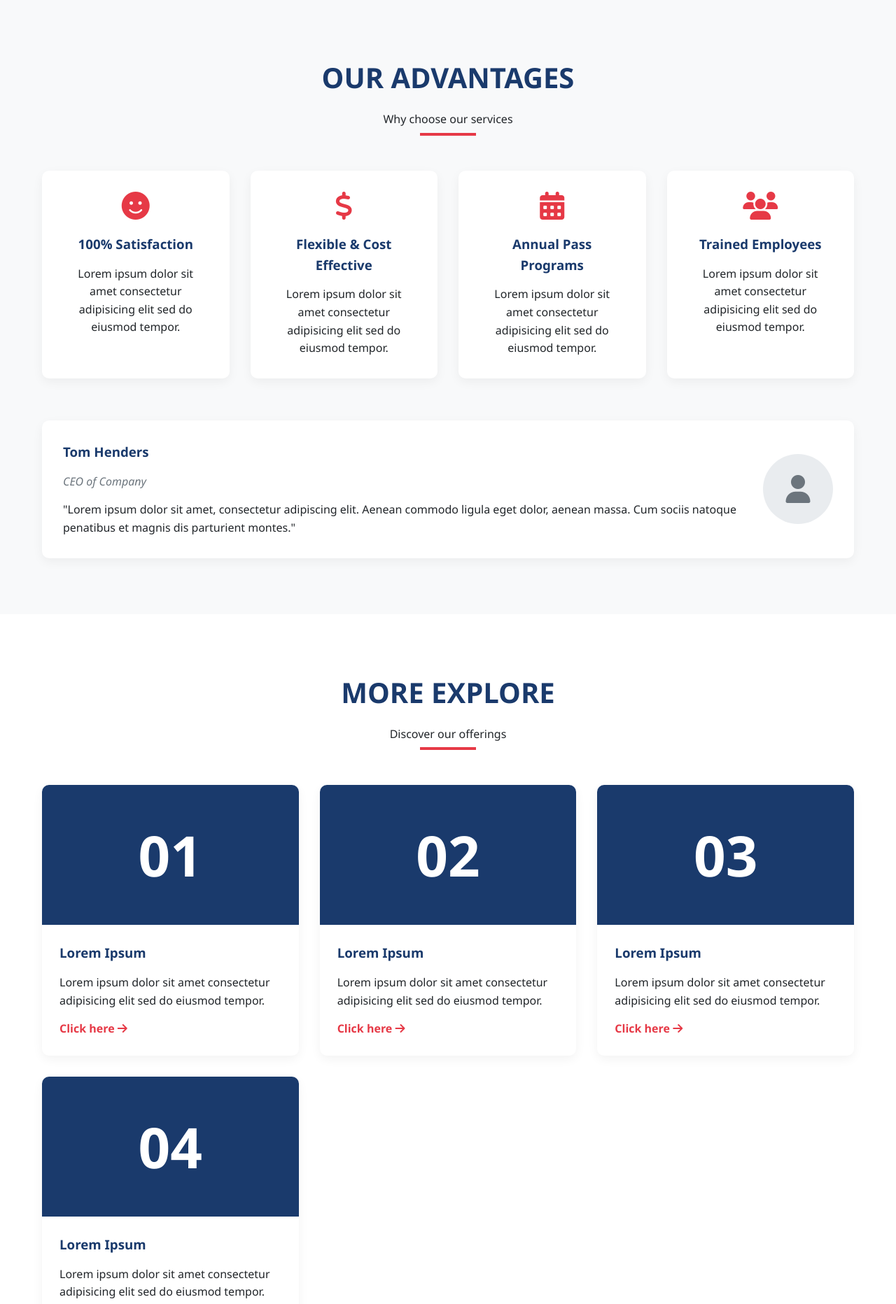
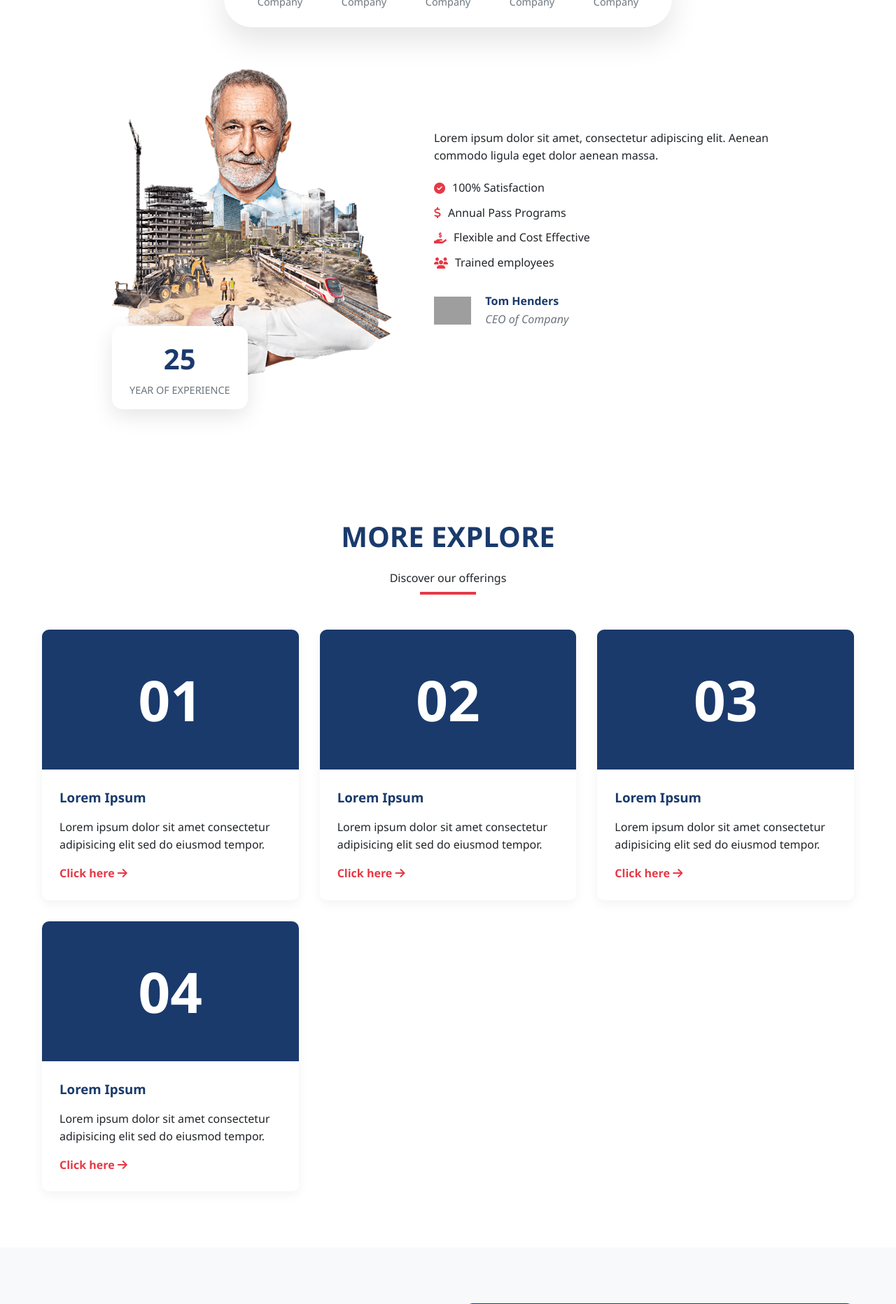
Before and after one commit to electrodragon/BeMotion, a PHP site: page / in a window 1280 px wide. Shown: the part 871-2735 px from the top of the page at 70% size. Run offline with PHP 8.4, Linux system fonts and the light colour scheme; grey boxes are pictures that could not be loaded.

Commit message:
FIRST PAGE DESIGN DONE JUST NAV BAR TO BE CHANGED

```diff
--- a/css/main.css
+++ b/css/main.css
@@ -147,83 +147,126 @@ nav ul li a:hover::after {
 }
 
 .hero {
-  background: linear-gradient(rgba(0, 0, 0, 0.7), rgba(0, 0, 0, 0.7)), url("https://images.unsplash.com/photo-1494976388531-d1058494cdd8?ixlib=rb-4.0.3&ixid=M3wxMjA3fDB8MHxwaG90by1wYWdlfHx8fGVufDB8fHx8fA%3D%3D&auto=format&fit=crop&w=1170&q=80");
+  background: url("/assets/images/cookreyan.png") no-repeat center center;
   background-size: cover;
-  background-position: center;
   height: 100vh;
+  margin-top: 70px;
+  position: relative;
   display: flex;
-  align-items: center;
-  text-align: center;
-  color: white;
-  margin-top: 70px;
+  align-items: flex-end;
+  justify-content: center;
 }
-
-.hero-content {
-  max-width: 800px;
-  margin: 0 auto;
-}
-
-.hero h1 {
-  font-size: 3.5rem;
-  margin-bottom: 20px;
-  text-transform: uppercase;
-}
-
-.hero p {
-  font-size: 1.2rem;
-  margin-bottom: 30px;
-}
-
-.contact-info {
+.hero .company-bar {
+  width: 100%;
+  position: absolute;
+  bottom: -40px;
   display: flex;
   justify-content: center;
-  gap: 40px;
-  margin-top: 30px;
+  z-index: 10;
 }
-
-.contact-item {
+.hero .company-bar .company-icons {
+  max-width: 1000px;
+  background: white;
+  padding: 25px 30px;
+  border-radius: 40px;
+  box-shadow: 0 20px 40px rgba(0, 0, 0, 0.1);
+  display: flex;
+  justify-content: space-between;
+  gap: 20px;
+  flex-wrap: wrap;
+}
+.hero .company-bar .icon-box {
   text-align: center;
+  flex: 1;
+  min-width: 100px;
 }
-
-.contact-item i {
-  font-size: 2rem;
-  color: var(--secondary);
-  margin-bottom: 10px;
+.hero .company-bar .icon-box i {
+  font-size: 1.8rem;
+  color: var(--gray);
+  margin-bottom: 5px;
+}
+.hero .company-bar .icon-box p {
+  font-weight: 500;
+  font-size: 0.9rem;
+  color: var(--gray);
 }
 
 .features {
-  background-color: var(--light);
+  background: white;
+  padding: 100px 0;
 }
-
-.features-grid {
-  display: grid;
-  grid-template-columns: repeat(auto-fit, minmax(250px, 1fr));
-  gap: 30px;
-  margin-top: 40px;
+.features .experience-wrap {
+  display: flex;
+  align-items: center;
+  justify-content: center;
+  gap: 60px;
+  flex-wrap: wrap;
 }
-
-.feature-card {
+.features .experience-left {
+  position: relative;
+}
+.features .experience-left img {
+  max-width: 400px;
+  border-radius: 10px;
+}
+.features .experience-left .badge {
+  position: absolute;
+  bottom: -30px;
+  left: 0;
   background: white;
-  padding: 30px;
-  border-radius: 10px;
-  box-shadow: 0 5px 15px rgba(0, 0, 0, 0.05);
+  border-radius: 15px;
+  padding: 15px 25px;
+  box-shadow: 0 10px 30px rgba(0, 0, 0, 0.1);
   text-align: center;
-  transition: transform 0.3s;
 }
-
-.feature-card:hover {
-  transform: translateY(-10px);
+.features .experience-left .badge .years {
+  font-size: 2.5rem;
+  font-weight: bold;
+  color: var(--primary);
+  display: block;
 }
-
-.feature-card i {
-  font-size: 2.5rem;
-  color: var(--secondary);
+.features .experience-left .badge .text {
+  font-size: 0.9rem;
+  color: var(--gray);
+  font-weight: 500;
+}
+.features .experience-right {
+  max-width: 500px;
+}
+.features .experience-right p {
+  font-size: 1rem;
   margin-bottom: 20px;
 }
-
-.feature-card h3 {
-  margin-bottom: 15px;
+.features .experience-right .features-list {
+  list-style: none;
+  padding: 0;
+  margin-bottom: 30px;
+}
+.features .experience-right .features-list li {
+  display: flex;
+  align-items: center;
+  margin-bottom: 10px;
+}
+.features .experience-right .features-list li i {
+  margin-right: 10px;
+  color: var(--secondary);
+}
+.features .experience-right .signature {
+  display: flex;
+  align-items: center;
+  gap: 20px;
+}
+.features .experience-right .signature img {
+  height: 40px;
+}
+.features .experience-right .signature h4 {
+  margin: 0;
   color: var(--primary);
+}
+.features .experience-right .signature p {
+  margin: 0;
+  font-style: italic;
+  color: var(--gray);
 }
 
 .explore-grid {
--- a/includes/features.php
+++ b/includes/features.php
@@ -1,44 +1,26 @@
 <section class="features">
-    <div class="container">
-        <div class="section-title">
-            <h2>Our Advantages</h2>
-            <p>Why choose our services</p>
-        </div>
-
-        <div class="features-grid">
-            <div class="feature-card">
-                <i class="fas fa-smile"></i>
-                <h3>100% Satisfaction</h3>
-                <p>Lorem ipsum dolor sit amet consectetur adipisicing elit sed do eiusmod tempor.</p>
-            </div>
-
-            <div class="feature-card">
-                <i class="fas fa-dollar-sign"></i>
-                <h3>Flexible & Cost Effective</h3>
-                <p>Lorem ipsum dolor sit amet consectetur adipisicing elit sed do eiusmod tempor.</p>
-            </div>
-
-            <div class="feature-card">
-                <i class="fas fa-calendar-alt"></i>
-                <h3>Annual Pass Programs</h3>
-                <p>Lorem ipsum dolor sit amet consectetur adipisicing elit sed do eiusmod tempor.</p>
-            </div>
-
-            <div class="feature-card">
-                <i class="fas fa-users"></i>
-                <h3>Trained Employees</h3>
-                <p>Lorem ipsum dolor sit amet consectetur adipisicing elit sed do eiusmod tempor.</p>
+    <div class="container experience-wrap">
+        <div class="experience-left">
+            <img src="/assets/images/experience.png" alt="CEO Image">
+            <div class="badge">
+                <span class="years">25</span>
+                <span class="text">YEAR OF EXPERIENCE</span>
             </div>
         </div>
-
-        <div style="margin-top: 60px; background: white; padding: 30px; border-radius: 10px; box-shadow: 0 5px 15px rgba(0,0,0,0.05); display: flex; align-items: center; gap: 30px;">
-            <div style="flex: 1;">
-                <h3 style="color: var(--primary); margin-bottom: 15px;">Tom Henders</h3>
-                <p style="font-style: italic; color: var(--gray);">CEO of Company</p>
-                <p style="margin-top: 15px;">"Lorem ipsum dolor sit amet, consectetur adipiscing elit. Aenean commodo ligula eget dolor, aenean massa. Cum sociis natoque penatibus et magnis dis parturient montes."</p>
-            </div>
-            <div style="width: 100px; height: 100px; background: var(--light-gray); border-radius: 50%; display: flex; align-items: center; justify-content: center; font-size: 2.5rem; color: var(--gray);">
-                <i class="fas fa-user"></i>
+        <div class="experience-right">
+            <p>Lorem ipsum dolor sit amet, consectetur adipiscing elit. Aenean commodo ligula eget dolor aenean massa.</p>
+            <ul class="features-list">
+                <li><i class="fas fa-check-circle"></i> 100% Satisfaction</li>
+                <li><i class="fas fa-dollar-sign"></i> Annual Pass Programs</li>
+                <li><i class="fas fa-hand-holding-usd"></i> Flexible and Cost Effective</li>
+                <li><i class="fas fa-users"></i> Trained employees</li>
+            </ul>
+            <div class="signature">
+                <img src="/assets/images/signature.png" alt="Signature">
+                <div>
+                    <h4>Tom Henders</h4>
+                    <p>CEO of Company</p>
+                </div>
             </div>
         </div>
     </div>
--- a/includes/hero.php
+++ b/includes/hero.php
@@ -1,24 +1,11 @@
 <section class="hero">
-    <div class="container">
-        <div class="hero-content">
-            <h1>Premium Automotive Solutions</h1>
-            <p>Lorem ipsum dolor sit amet, consectetur adipisicing elit. Eiusmod tempor incididunt ut labore et dolore magna aliqua. Ut enim ad minim veniam.</p>
-            <a href="#" class="btn">Contact Us</a>
-
-            <div class="contact-info">
-                <div class="contact-item">
-                    <i class="fas fa-phone"></i>
-                    <p>+123 456 789</p>
-                </div>
-                <div class="contact-item">
-                    <i class="fas fa-envelope"></i>
-                    <p>contact@bemotion.com</p>
-                </div>
-                <div class="contact-item">
-                    <i class="fas fa-map-marker-alt"></i>
-                    <p>123 Street 456 House</p>
-                </div>
-            </div>
+    <div class="company-bar">
+        <div class="company-icons">
+            <div class="icon-box"><i class="fas fa-building"></i><p>Company</p></div>
+            <div class="icon-box"><i class="fas fa-chart-line"></i><p>Company</p></div>
+            <div class="icon-box"><i class="fas fa-industry"></i><p>Company</p></div>
+            <div class="icon-box"><i class="fas fa-boxes"></i><p>Company</p></div>
+            <div class="icon-box"><i class="fas fa-file-invoice"></i><p>Company</p></div>
         </div>
     </div>
 </section>
--- a/scss/_features.scss
+++ b/scss/_features.scss
@@ -1,34 +1,92 @@
 .features {
-    background-color: var(--light);
+    background: white;
+    padding: 100px 0;
+
+    .experience-wrap {
+        display: flex;
+        align-items: center;
+        justify-content: center;
+        gap: 60px;
+        flex-wrap: wrap;
     }
 
-.features-grid {
-    display: grid;
-    grid-template-columns: repeat(auto-fit, minmax(250px, 1fr));
-    gap: 30px;
-    margin-top: 40px;
+    .experience-left {
+        position: relative;
+
+        img {
+            max-width: 400px;
+            border-radius: 10px;
         }
 
-.feature-card {
+        .badge {
+            position: absolute;
+            bottom: -30px;
+            left: 0;
             background: white;
-    padding: 30px;
-    border-radius: 10px;
-    box-shadow: 0 5px 15px rgba(0, 0, 0, 0.05);
+            border-radius: 15px;
+            padding: 15px 25px;
+            box-shadow: 0 10px 30px rgba(0, 0, 0, 0.1);
             text-align: center;
-    transition: transform 0.3s;
+
+            .years {
+                font-size: 2.5rem;
+                font-weight: bold;
+                color: var(--primary);
+                display: block;
             }
 
-.feature-card:hover {
-    transform: translateY(-10px);
+            .text {
+                font-size: 0.9rem;
+                color: var(--gray);
+                font-weight: 500;
+            }
+        }
     }
 
-.feature-card i {
-    font-size: 2.5rem;
-    color: var(--secondary);
+    .experience-right {
+        max-width: 500px;
+
+        p {
+            font-size: 1rem;
             margin-bottom: 20px;
         }
 
-.feature-card h3 {
-    margin-bottom: 15px;
+        .features-list {
+            list-style: none;
+            padding: 0;
+            margin-bottom: 30px;
+
+            li {
+                display: flex;
+                align-items: center;
+                margin-bottom: 10px;
+
+                i {
+                    margin-right: 10px;
+                    color: var(--secondary);
+                }
+            }
+        }
+
+        .signature {
+            display: flex;
+            align-items: center;
+            gap: 20px;
+
+            img {
+                height: 40px;
+            }
+
+            h4 {
+                margin: 0;
                 color: var(--primary);
             }
+
+            p {
+                margin: 0;
+                font-style: italic;
+                color: var(--gray);
+            }
+        }
+    }
+}
```
Also changed, not shown: scss/_hero.scss (+37 -32 lines), assets/images/company_placeholder_1.png (added), assets/images/company_placeholder_2.png (added), assets/images/company_placeholder_3.png (added), assets/images/company_placeholder_4.png (added), assets/images/company_placeholder_5.png (added), assets/images/cookreyan.png (added), assets/images/experience.png (added), 1 other file. Lines whose indentation alone changed are shown as unchanged.
